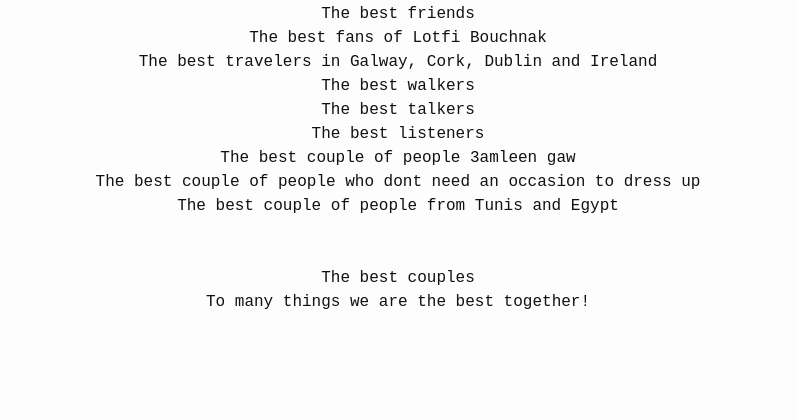
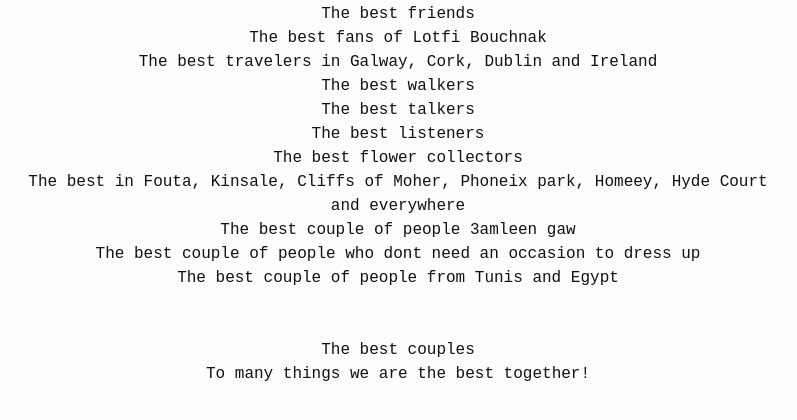
Before and after one commit to mmoanis/mmoanis.github.io, a Jekyll site: the page built from index.html, in a window 1280 px wide, cut to the strip 621-1052 px from the top of the page. Shown: the top 420 px of the strip, without its empty margins (242-1039 px from the left). Built offline with Jekyll 4.4.1, drawn with Linux system fonts in a browser that asks for light colours; the list of posts is cut into pages by our own code; before the commit the page ends 980 px from its top, so only the background shows below that.

Commit message:
Update index.html

```diff
--- a/index.html
+++ b/index.html
@@ -24,6 +24,8 @@
 			The best walkers<br/>
 			The best talkers<br/>
 			The best listeners<br/>
+			The best flower collectors<br/>
+			The best in Fouta, Kinsale, Cliffs of Moher, Phoneix park, Homeey, Hyde Court and everywhere<br/>
 			The best couple of people 3amleen gaw<br/>
 			The best couple of people who dont need an occasion to dress up<br/>
 			The best couple of people from Tunis and Egypt<br/><br/><br/>
```
